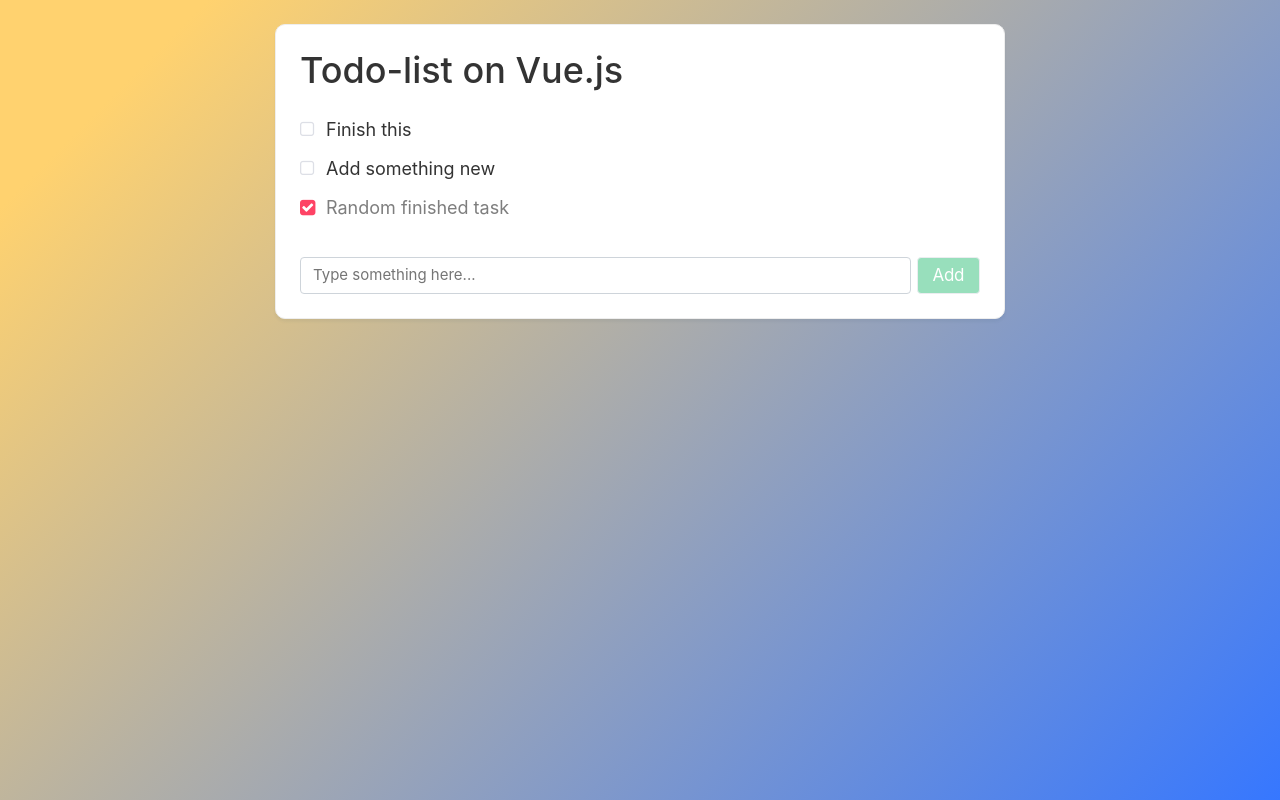
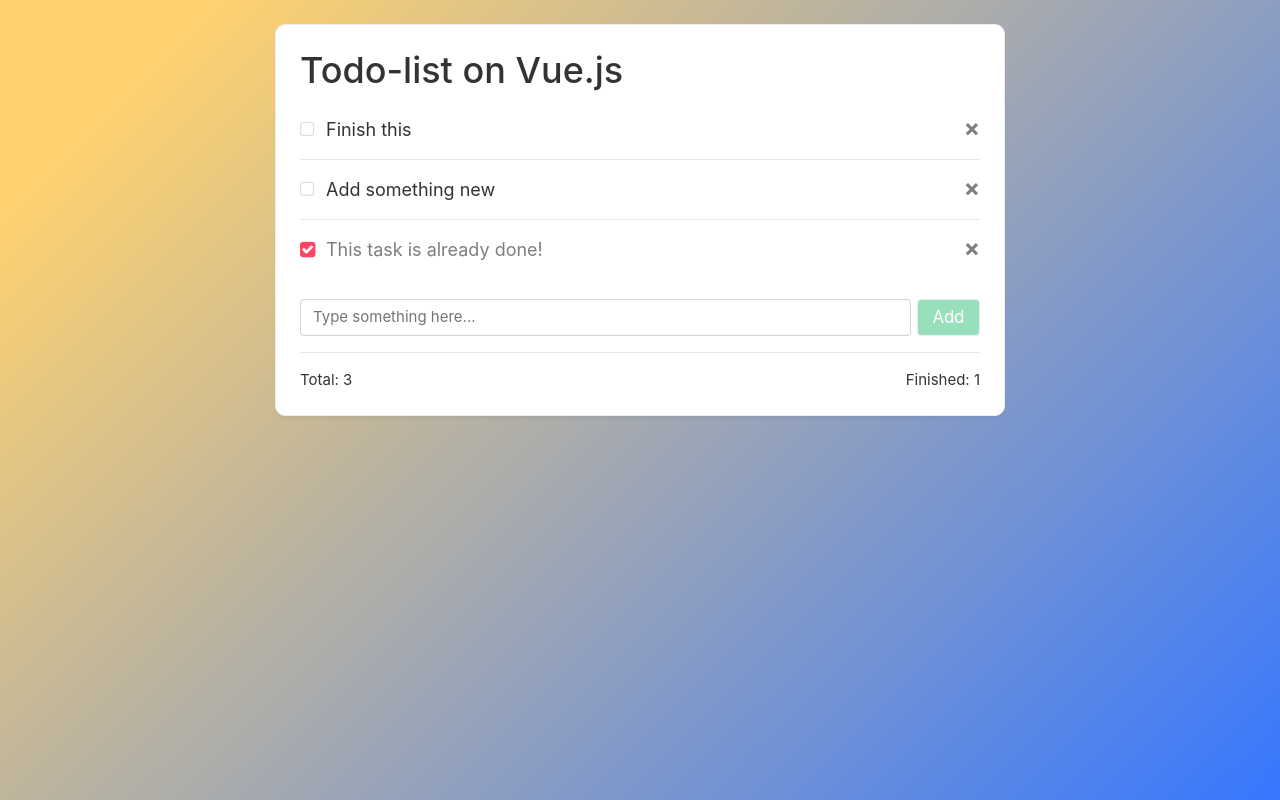
Before and after one commit to keztheslayer/vue-todo, a Vue app: page / in a window 1280 px wide. Built offline with nearby package versions, Linux system fonts and the light colour scheme.

Commit message:
Item removing, counting total and finished items

```diff
--- a/src/App.vue
+++ b/src/App.vue
@@ -7,13 +7,22 @@
               <list-item v-for="(item, index) in list" :key="index" :isChecked="item.isChecked">
                 <label>
                   <input class="todo__checkbox" type="checkbox" v-model="item.isChecked">
-                  <span class="todo__list-item">{{ item.text }}</span>
+                  <span class="todo__list-item-text">{{ item.text }}</span>
                 </label>
+                <button type="button" class="close todo__remove-btn" @click="remove(index)">
+                  <span>&times;</span>
+                </button>
+                <hr v-if="index < list.length - 1">
               </list-item>
               <form class="todo__add" @submit.prevent="add">
                 <input v-model="newItem" type="text" class="todo__add-input" placeholder="Type something here..." required>
                 <input type="submit" class="todo__add-btn" value="Add" :disabled="!newItem.length">
               </form>
+              <hr>
+              <div class="todo__counters">
+                <div class="todo__counter">Total: {{ total }}</div>
+                <div class="todo__counter">Finished: {{ finished }}</div>
+              </div>
             </div>
           </div>
       </div>
@@ -38,7 +47,7 @@
           isChecked: false
         },
         {
-          text: 'Random finished task',
+          text: 'This task is already done!',
           isChecked: true
         }
       ],
@@ -170,6 +179,23 @@
         margin-top: 12px;
       }
     }
+
+    &__remove-btn {
+      display: inline-block;
+      vertical-align: middle;
+
+      &:focus {
+        outline: none;
+      }
+    }
+
+    &__counters {
+      color: #333;
+      font-size: 15px;
+      display: flex;
+      align-items: center;
+      justify-content: space-between;
+    }
   }
   @import "https://maxcdn.bootstrapcdn.com/font-awesome/4.6.3/css/font-awesome.min.css";
 </style>
--- a/src/components/ListItem.vue
+++ b/src/components/ListItem.vue
@@ -20,25 +20,27 @@
 label {
   cursor: pointer;
   color: #333;
-  display: block;
   font-size: 18px;
   margin: 0;
 }
-.todo__checkbox + .todo__list-item:hover:before {
+.todo__list-item {
+  position: relative;
+  margin-bottom: 6px;
+
+  &:last-child {
+    margin-bottom: 0;
+  }
+}
+.todo__checkbox + .todo__list-item-text:hover:before {
   color: #fe4365;
 }
 .todo__checkbox {
   display: none;
 }
-.todo__list-item {
-  margin-bottom: 12px;
+.todo__list-item-text {
   transition: .15s ease-in;
-
-  &:last-child {
-    margin-bottom: 0;
-  }
 }
-.todo__checkbox + .todo__list-item:before {
+.todo__checkbox + .todo__list-item-text:before {
   content: "";
   color: #dddfe6;
   font-family: "fontAwesome";
@@ -47,15 +49,15 @@
   display: inline-block;
   margin-right: 8px;
 }
-.todo__checkbox:checked + .todo__list-item:before {
+.todo__checkbox:checked + .todo__list-item-text:before {
   content: "";
   color: #fe4365;
   animation: tick 150ms ease-in;
 }
-.todo__checkbox:checked + .todo__list-item {
+.todo__checkbox:checked + .todo__list-item-text {
   color: #7e7e7e;
 }
-.todo__checkbox:disabled + .todo__list-item:before {
+.todo__checkbox:disabled + .todo__list-item-text:before {
   content: "";
   color: #dddfe6;
 }
```
Also changed, not shown: 7 other files (tests, documents, lock files or other folders).
